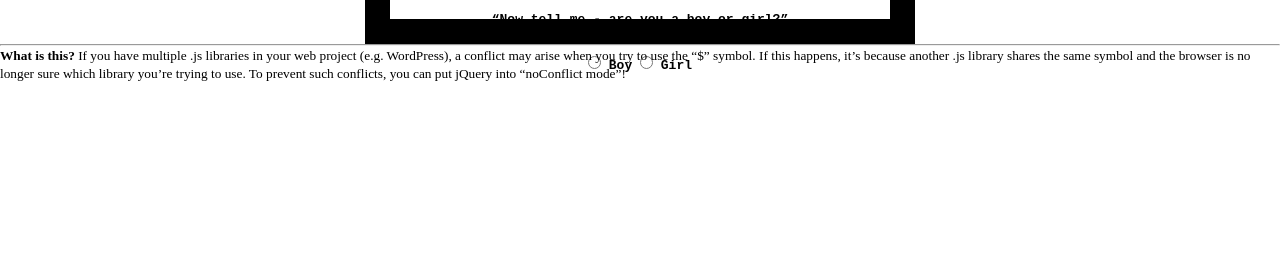
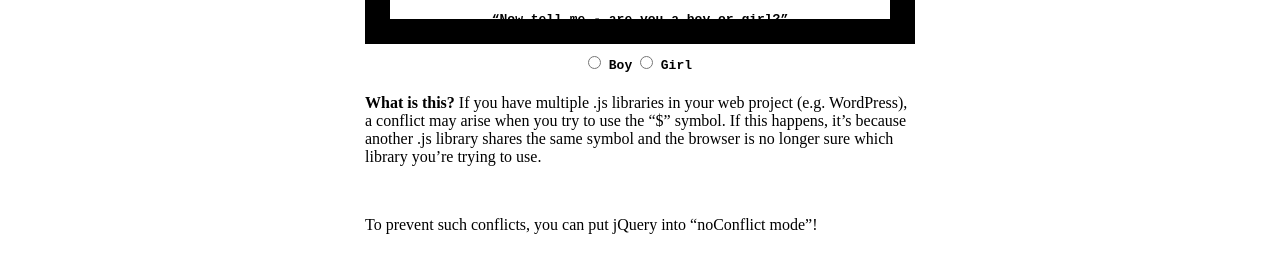
Before and after one commit to LadyBiosphere/noconflict-jquery, a plain HTML site: page index.html in a window 1280 px wide. Shown: the part 506-778 px from the top of the page. Drawn offline with nearby package versions, Linux system fonts and the light colour scheme.

Commit message:
Add explanation box.

```diff
--- a/css/styles.css
+++ b/css/styles.css
@@ -22,3 +22,14 @@ img{
 h2, p, form{
 	text-align: center;
 }
+
+.explain{
+	margin-top: 50px;
+	width: 550px;
+	margin: 0 auto;
+}
+
+.explain p{
+	text-align: left;
+	margin-top: 50px;
+}
--- a/index.html
+++ b/index.html
@@ -13,7 +13,7 @@
 		<img src="http://images1.wikia.nocookie.net/__cb20101217154744/inciclopedia/images/0/09/Sprite_Profesor_oak_en_pokemon_azul.PNG" alt="Professor Oak">
 		<p>&ldquo;Now tell me - are you a boy or girl?&rdquo;</p>
 
-		<!-- Simple form -->
+		<!-- Simple form - buttons should change colour -->
 		<form>
 			<input type="radio" class="boy" name="gender" value="boy">
 			<label for="boy"><span></span>Boy</label>
@@ -23,8 +23,10 @@
 		</form>
 	</div>
 
-	<hr>
-	<small><strong>What is this?</strong> If you have multiple .js libraries in your web project (e.g. WordPress), a conflict may arise when you try to use the &ldquo;$&rdquo; symbol. If this happens, it&rsquo;s because another .js library shares the same symbol and the browser is no longer sure which library you&rsquo;re trying to use. To prevent such conflicts, you can put jQuery into &ldquo;noConflict mode&rdquo;!</small>
+	<div class="explain">
+		<p><strong>What is this?</strong> If you have multiple .js libraries in your web project (e.g. WordPress), a conflict may arise when you try to use the &ldquo;$&rdquo; symbol. If this happens, it&rsquo;s because another .js library shares the same symbol and the browser is no longer sure which library you&rsquo;re trying to use.</p>
+		<p>To prevent such conflicts, you can put jQuery into &ldquo;noConflict mode&rdquo;!</p>
+	</div>
 
 	<!-- jQuery required -->
 	<script src="https://ajax.googleapis.com/ajax/libs/jquery/3.2.1/jquery.min.js"></script>
```
